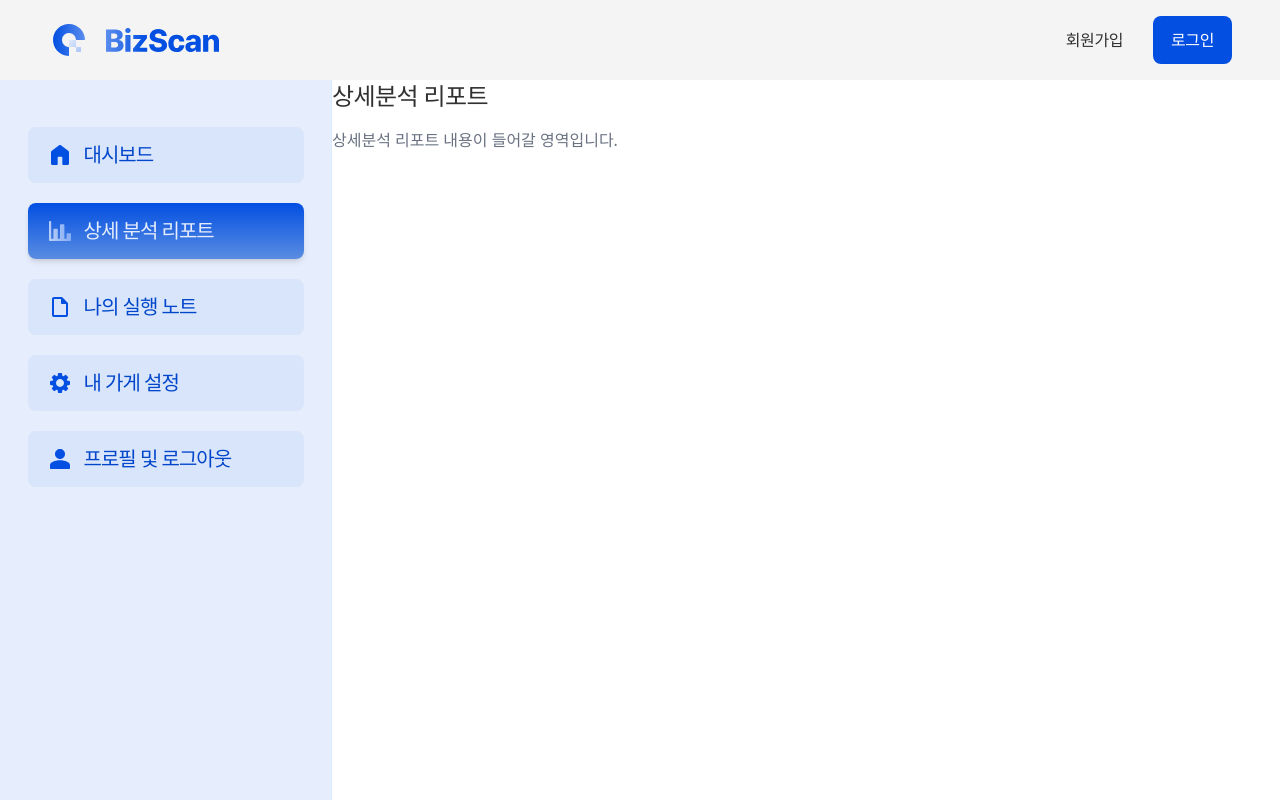
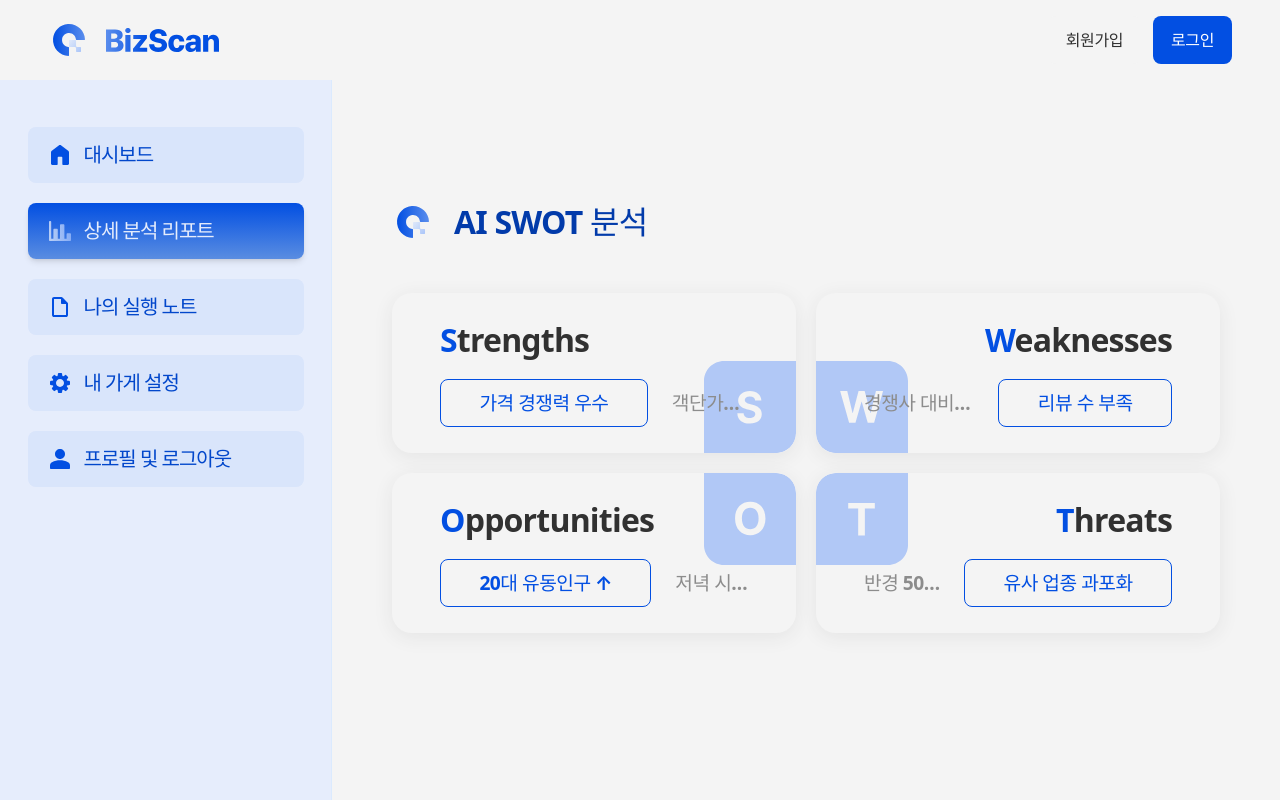
Before and after one commit to biz-scan/bizscan-fe, a React (Vite) app: page /report in a window 1280 px wide. Shown: the top 800 px of the page. Built offline with nearby package versions, Linux system fonts and the light colour scheme; a web font is replaced by a local one.

Commit message:
[Feat]: 상세 분석 리포트 페이지 기본 레이아웃 구현

```diff
--- a/src/pages/ReportPage.tsx
+++ b/src/pages/ReportPage.tsx
@@ -1,8 +1,48 @@
+import SwotCard from '@/components/DashboardPage/SwotCard';
+import SimbolLogo from '@/assets/icons/Logo/Simbol.svg?react';
+
 export default function ReportPage() {
+  const swotData = [
+    {
+      type: 'S' as const,
+      title: 'Strengths',
+      keyword: '가격 경쟁력 우수',
+      description: '객단가가 주변보다 낮아요',
+    },
+    {
+      type: 'W' as const,
+      title: 'Weaknesses',
+      keyword: '리뷰 수 부족',
+      description: '경쟁사 대비 20% 수준',
+    },
+    {
+      type: 'O' as const,
+      title: 'Opportunities',
+      keyword: '20대 유동인구 ↑',
+      description: '저녁 시간대 급증',
+    },
+    {
+      type: 'T' as const,
+      title: 'Threats',
+      keyword: '유사 업종 과포화',
+      description: '반경 500m 내 150개',
+    },
+  ];
+
   return (
-    <div>
-      <h1 className="text-2xl font-bold mb-4">상세분석 리포트</h1>
-      <p className="text-gray-500">상세분석 리포트 내용이 들어갈 영역입니다.</p>
-    </div>
+    <main className="w-full min-h-screen bg-grey-light">
+      <div className="mx-auto w-full max-w-[1348px] pt-[120px] px-6 md:px-10 xl:px-[60px]">
+        <div className="flex items-center gap-[20px] mb-[48px]">
+          <SimbolLogo className="w-[42px] h-[42px]" />
+          <h2 className="text-blue-dark text-[32px] font-bold">AI SWOT 분석</h2>
+        </div>
+
+        <div className="grid grid-cols-1 md:grid-cols-2 gap-x-[20px] gap-y-[20px]">
+          {swotData.map((item, index) => (
+            <SwotCard key={index} {...item} />
+          ))}
+        </div>
+      </div>
+    </main>
   );
 }
```
